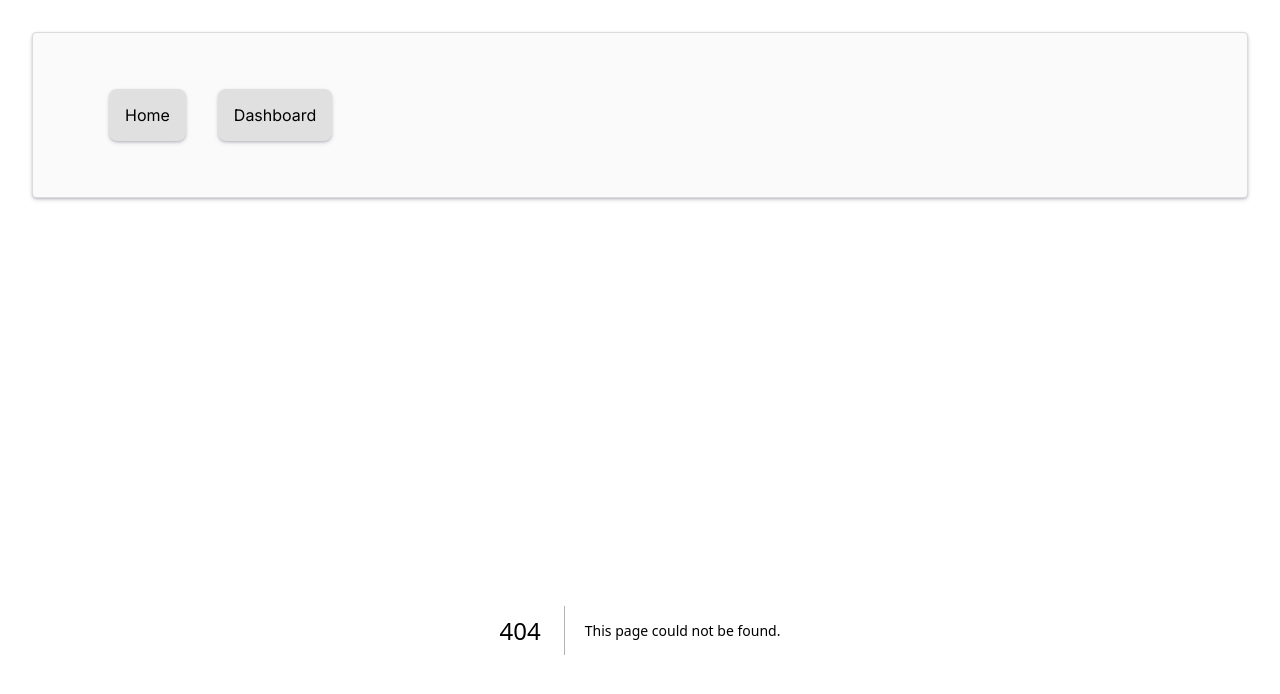
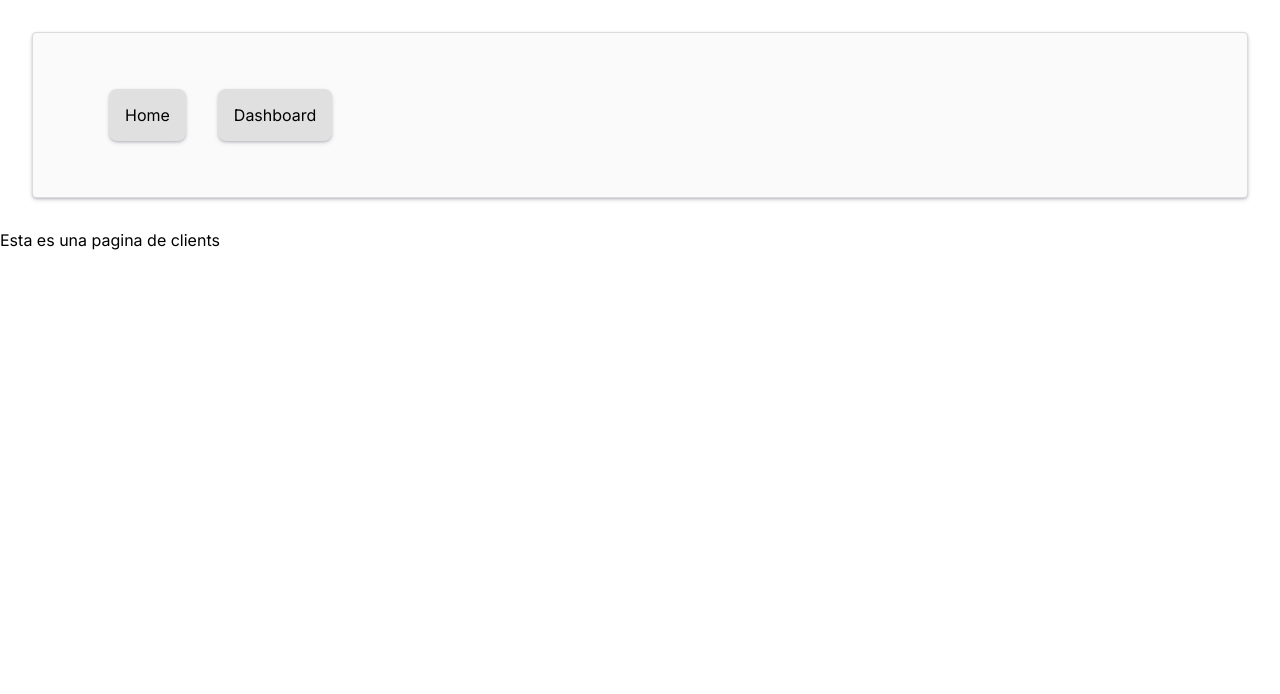
Before and after one commit to fedengarcia/dashboard-nextjs, a Next.js app: page /clients in a window 1280 px wide. Before the commit this address had no page. Shown: the top 694 px of the page. Built offline with nearby package versions, Linux system fonts and the light colour scheme.

Commit message:
clients page

```diff
--- /dev/null
+++ b/src/app/clients/page.jsx
@@ -0,0 +1,6 @@
+
+export default function ClientsPage() {
+    return (
+          <div className="page-layout">Esta es una pagina de clients</div>
+    )
+  }
```
